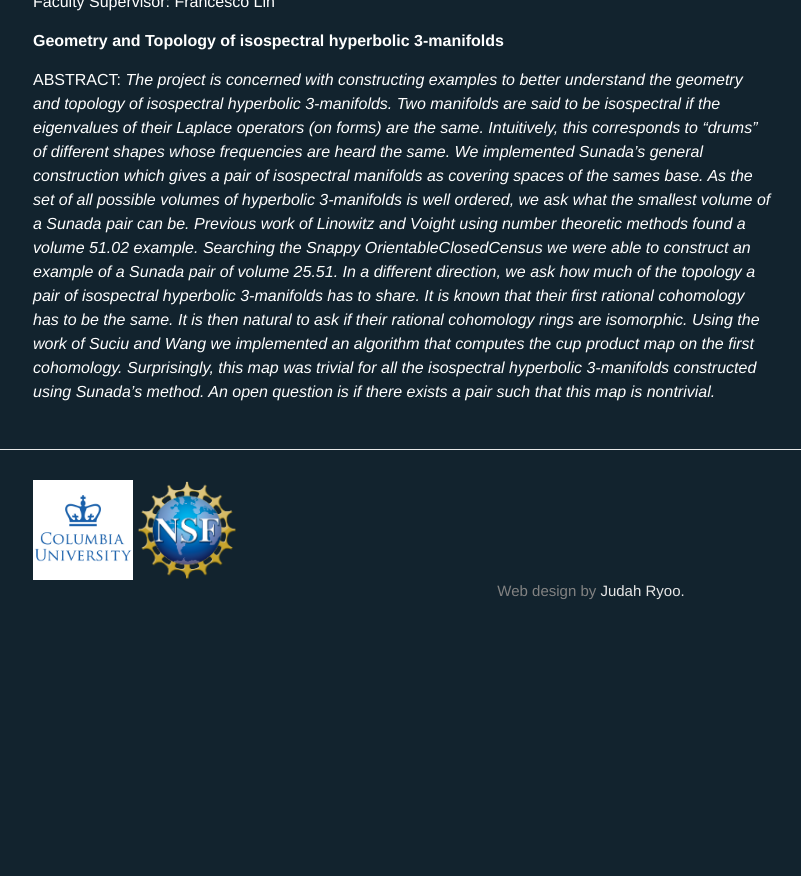
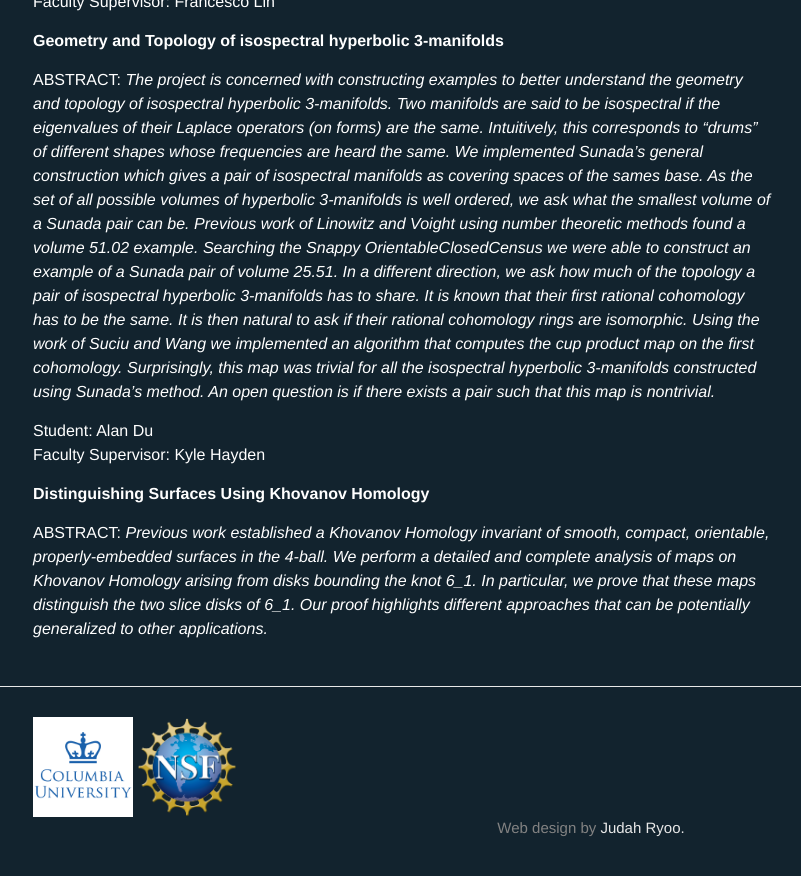
Before and after one commit to ColumbiaUndergradMathModeling/Home, a Jekyll site: the page built from pages/sums/su21.md, in a window 1280 px wide and 900 px high, scrolled down 4486 px. Shown: the top 876 px of the window, without its empty margins (237-1038 px from the left). Built offline with Jekyll 4.4.1, drawn with Linux system fonts in a browser that asks for light colours; before the commit the page ends 5149 px from its top, so only the background shows below that.

Commit message:
Update su21.md

```diff
--- a/pages/sums/su21.md
+++ b/pages/sums/su21.md
@@ -198,3 +198,10 @@ ABSTRACT: *The project is concerned with constructing examples to better underst
 We implemented Sunada's general construction which gives a pair of isospectral manifolds as covering spaces of the sames base.
 As the set of all possible volumes of hyperbolic 3-manifolds is well ordered, we ask what the smallest volume of a Sunada pair can be. Previous work of Linowitz and Voight using number theoretic methods found a volume 51.02 example. Searching the Snappy OrientableClosedCensus we were able to construct an example of a Sunada pair of volume 25.51.
 In a different direction, we ask how much of the topology a pair of isospectral hyperbolic 3-manifolds has to share. It is known that their first rational cohomology has to be the same. It is then natural to ask if their rational cohomology rings are isomorphic. Using the work of Suciu and Wang we implemented an algorithm that computes the cup product map on the first cohomology. Surprisingly, this map was trivial for all the isospectral hyperbolic 3-manifolds constructed using Sunada’s method. An open question is if there exists a pair such that this map is nontrivial.*
+
+Student: Alan Du <br/>
+Faculty Supervisor: Kyle Hayden <br/>
+
+#### **Distinguishing Surfaces Using Khovanov Homology**
+
+ABSTRACT: *Previous work established a Khovanov Homology invariant of smooth, compact, orientable, properly-embedded surfaces in the 4-ball. We perform a detailed and complete analysis of maps on Khovanov Homology arising from disks bounding the knot 6_1. In particular, we prove that these maps distinguish the two slice disks of 6_1. Our proof highlights different approaches that can be potentially generalized to other applications.*
```
